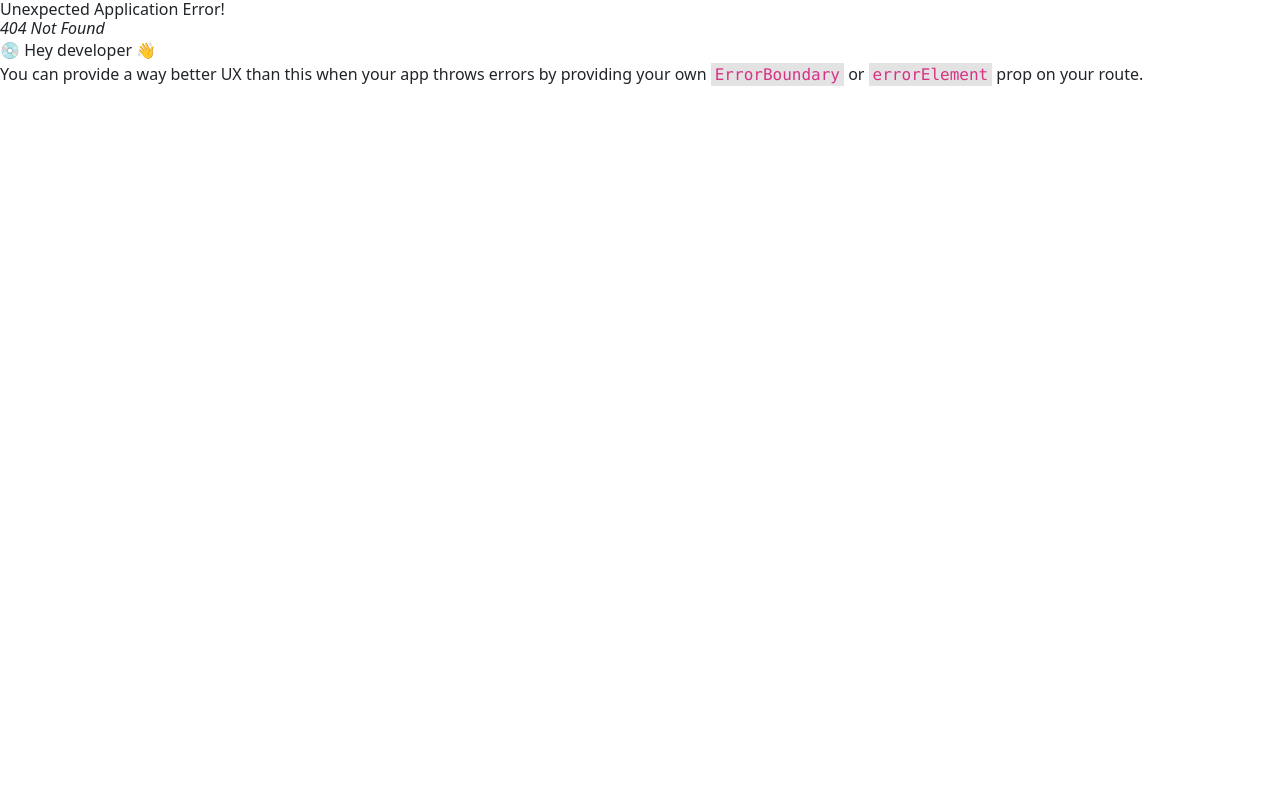
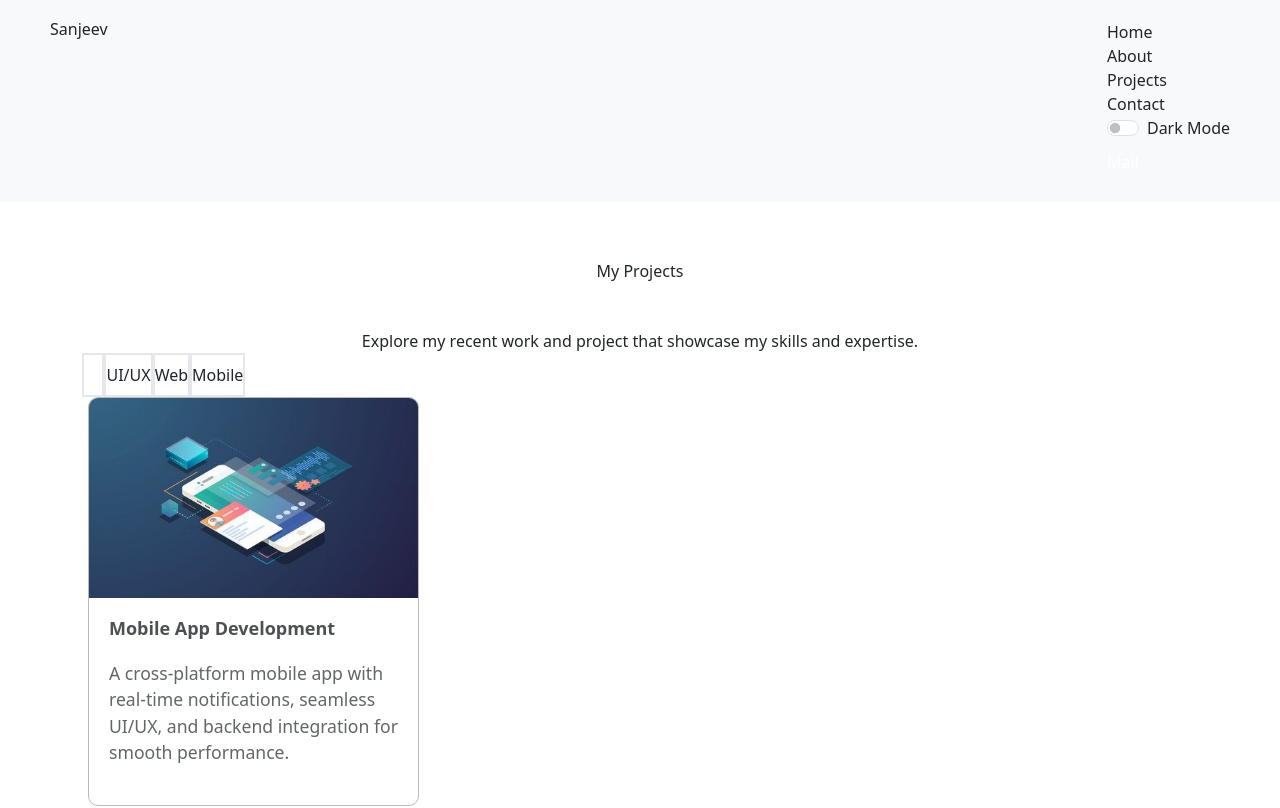
Before and after one commit to gurungsanjeev/personalPortfolio, a React (Vite) app: page /project in a window 1280 px wide. Before the commit this address had no page. Shown: the top 808 px of the page. Built offline with nearby package versions, Linux system fonts and the light colour scheme; a web font is replaced by a local one.

Commit message:
maintan the single scroll able of nav action

```diff
--- a/package.json
+++ b/package.json
@@ -18,7 +18,8 @@
     "emailjs-com": "^3.2.0",
     "react": "^18.3.1",
     "react-dom": "^18.3.1",
-    "react-router-dom": "^6.28.0"
+    "react-router-dom": "^6.28.0",
+    "react-scroll": "^1.9.3"
   },
   "devDependencies": {
     "@eslint/js": "^9.13.0",
--- a/src/components/GetInTouch.jsx
+++ b/src/components/GetInTouch.jsx
@@ -41,7 +41,7 @@ const GetInTouch = () => {
                     </label>
                     <input
                       type="email"
-                      placeholder="example@domain.com"
+                      placeholder="example@.com"
                       required
                       className="w-full border border-gray-300 px-3 py-2 rounded-md focus:ring-2 focus:ring-blue-500 focus:border-blue-500"
                     />
--- a/src/components/Home.jsx
+++ b/src/components/Home.jsx
@@ -1,34 +1,46 @@
 import React from "react";
-import Footer from "./Footer";
-import { NavLink } from "react-router-dom";
+import { Suspense } from "react";
+
+
+// / This is the static way to declare
 import { FontAwesomeIcon } from "@fortawesome/react-fontawesome";
 import AboutMe from "./AboutMe";
-import MySkills from "./MySkills";
-import MyService from "./MyService";
 import LandingPage from "./LandingPage";
 import MyProjects from "./MyProjects";
 import ContactMe from "./ContactMe";
 import GetInTouch from "./GetInTouch";
 
+
 const Home = () => {
   return (
     <>
-      <LandingPage/>
 
-      {/* My Service Section */}
-      {/* <MyService/> */}
+        {/* Create a single page scrollable website */}
+       <section id="home">
 
-      {/* About Me Section */}
-      <AboutMe />
+          <LandingPage />
+       </section>
 
-      <MyProjects/>
 
-      {/* Skills Section */}
-      {/* <MySkills /> */}
+        {/* About section */}
+        <section id="about">
 
-      {/* Contact me */}
-      {/* <ContactMe/> */}
-      <GetInTouch/>
+          <AboutMe />
+        </section>
+
+
+        {/* Project section  */}
+        <section id="projects">
+          <MyProjects />
+          </section>
+
+        {/* getintouch section */}
+        <section id="getintouch">
+
+          <GetInTouch />
+        </section>
+
+
     </>
   );
 };
--- a/src/components/MyProjects.jsx
+++ b/src/components/MyProjects.jsx
@@ -24,7 +24,7 @@ const MyProjects = () => {
         "A user-centric UI/UX design focusing on intuitive navigation, responsive layouts, and seamless user interactions for an engaging experience.",
     },
     {
-      id: 1,
+      id: 3,
       category: "mobile",
       image: "mobile1.jpg",
       title: "Mobile App Development",
@@ -33,7 +33,7 @@ const MyProjects = () => {
     },
 
     {
-      id: 3,
+      id: 4,
       category: "web",
       image: "web1.jpg",
       title: "Web",
@@ -41,7 +41,7 @@ const MyProjects = () => {
         "A user-centric UI/UX design focusing on intuitive navigation, responsive layouts, and seamless user interactions for an engaging experience.",
     },
     {
-      id: 2,
+      id: 5,
       category: "ui/ux",
       image: "uiux.jpg",
       title: "UI/UX Designing",
@@ -49,7 +49,7 @@ const MyProjects = () => {
         "A user-centric UI/UX design focusing on intuitive navigation, responsive layouts, and seamless user interactions for an engaging experience.",
     },
     {
-      id: 3,
+      id: 6,
       category: "web",
       image: "web1.jpg",
       title: "Web",
--- a/src/components/Navbar.jsx
+++ b/src/components/Navbar.jsx
@@ -1,32 +1,106 @@
-import React from 'react'
-import { NavLink } from 'react-router-dom'
+// import React from 'react'
+// import { NavLink } from 'react-router-dom';
+// import { NavLink as RouterNavLink } from "react-router-dom"; // Renamed to RouterNavLink
+// import { NavLink as ScrollNavLink } from "react-scroll";
 
+
+// const Navbar = (props) => {
+//     return (
+//         <>
+
+
+//             <nav className={`flex  bg-${props.mod} text-${props.mod==="light"?"dark":"light"}`}>
+
+//                 <div className="logo "><NavLink to="/" ><h1 className='font-semibold text-2xl'>Sanj<span className='text-blue-700'>eev</span></h1> </NavLink></div>
+//                 <ul className='items-center flex gap-5' id='nav'>
+//                     <li><NavLink className={(e) => { return e.isActive ? "active" : "" }} to="" smooth={true} duration={100}>Home</NavLink></li>
+//                     <li ><NavLink className={(e) => { return e.isActive ? "active" : "" }} to="about" smooth={true} duration={100}>About</NavLink></li>
+//                     <li ><NavLink className={(e) => { return e.isActive ? "active" : "" }} to="projects" smooth={true} duration={100}>Projects</NavLink></li>
+//                     <li ><NavLink className={(e) => { return e.isActive ? "active" : "" }} to="skills" smooth={true} duration={100}>Skills</NavLink></li>
+//                     <li ><NavLink className={(e) => { return e.isActive ? "active" : "" }} to="getintouch" smooth={true} duration={100}>Contact</NavLink></li>
+//                     <div className="form-check form-switch">
+//                         <input className="form-check-input" type="checkbox" onClick={props.togglemod} role="switch" id="flexSwitchCheckDefault"/>
+//                             <label className={`form-check-label text-${props.mod==="dark"?"light":"dark"}` } htmlFor="flexSwitchCheckDefault">Dark Mode</label>
+//                     </div>
+//                     <li><NavLink className="bg-blue-600 text-white pr-7 pl-7 pt-2 pb-2 rounded-md flex justify-center align-middle text-center" to="mailto:gurungsanjeev05@gmail.com" >Mail</NavLink></li>
+//                 </ul>
+//             </nav>
+
+
+//         </>
+//     )
+// }
+
+// export default Navbar
+
+
+
+
+/// chatgpt rephase navbar
+
+import React from 'react';
+import { NavLink as RouterNavLink } from 'react-router-dom'; // For routing
+import { Link as ScrollNavLink } from "react-scroll"; // For smooth scrolling
 
 const Navbar = (props) => {
     return (
         <>
+            <nav className={`flex bg-${props.mod} text-${props.mod === "light" ? "dark" : "light"}`}>
+                {/* Logo - Uses RouterNavLink */}
+                <div className="logo">
+                    <ScrollNavLink to="home" className='cursor-pointer' activeClass="active" >
+                        <h1 className='font-semibold text-2xl'>
+                            Sanj<span className='text-blue-700'>eev</span>
+                        </h1>
+                    </ScrollNavLink>
+                </div>
 
+                {/* Navigation Links */}
+                <ul className='items-center flex gap-5' id='nav'>
+                    <li>
+                        <ScrollNavLink className='cursor-pointer' activeClass="active" to="home" smooth={true} duration={100} spy={true} offset={-70} >
+                            Home
+                        </ScrollNavLink>
+                    </li>
+                    <li>
+                        <ScrollNavLink className='cursor-pointer' activeClass="active" to="about" smooth={true} duration={100} spy={true} offset={-70}>
+                            About
+                        </ScrollNavLink>
+                    </li>
+                    <li>
+                        <ScrollNavLink className='cursor-pointer' activeClass="active" to="projects" smooth={true} duration={100} spy={true} offset={-70}>
+                            Projects
+                        </ScrollNavLink>
+                    </li>
+                    {/* <li>
+                        <ScrollNavLink className='cursor-pointer' activeClass="active" to="skills" smooth={true} duration={100} spy={true} offset={-70}>
+                            Skills
+                        </ScrollNavLink>
+                    </li> */}
+                    <li>
+                        <ScrollNavLink className='cursor-pointer' activeClass="active" to="getintouch" smooth={true} duration={100} spy={true} offset={-70}>
+                            Contact
+                        </ScrollNavLink>
+                    </li>
 
-            <nav className={`flex  bg-${props.mod} text-${props.mod==="light"?"dark":"light"}`}>
+                    {/* Dark Mode Switch */}
+                    <div className="form-check form-switch">
+                        <input className="form-check-input" type="checkbox" onClick={props.togglemod} role="switch" id="flexSwitchCheckDefault" />
+                        <label className={`form-check-label text-${props.mod === "dark" ? "light" : "dark"}`} htmlFor="flexSwitchCheckDefault">
+                            Dark Mode
+                        </label>
+                    </div>
 
-                <div className="logo "><NavLink to="/" ><h1 className='font-semibold text-2xl'>Sanj<span className='text-blue-700'>eev</span></h1> </NavLink></div>
-                <ul className='items-center flex gap-5' id='nav'>
-                    <li><NavLink className={(e) => { return e.isActive ? "active" : "" }} to="">Home</NavLink></li>
-                    <li ><NavLink className={(e) => { return e.isActive ? "active" : "" }} to="about">About</NavLink></li>
-                    <li ><NavLink className={(e) => { return e.isActive ? "active" : "" }} to="projects">Projects</NavLink></li>
-                    <li ><NavLink className={(e) => { return e.isActive ? "active" : "" }} to="skills">Skills</NavLink></li>
-                    <li ><NavLink className={(e) => { return e.isActive ? "active" : "" }} to="contact">Contact</NavLink></li>
-                    <div className="form-check form-switch">
-                        <input className="form-check-input" type="checkbox" onClick={props.togglemod} role="switch" id="flexSwitchCheckDefault"/>
-                            <label className={`form-check-label text-${props.mod==="dark"?"light":"dark"}` } htmlFor="flexSwitchCheckDefault">Dark Mode</label>
-                    </div>
-                    <li><NavLink className="bg-blue-600 text-white pr-7 pl-7 pt-2 pb-2 rounded-md flex justify-center align-middle text-center" to="mailto:gurungsanjeev05@gmail.com" >Mail</NavLink></li>
+                    {/* Mail Button */}
+                    <li>
+                        <a href="mailto:gurungsanjeev05@gmail.com" className="bg-blue-600 text-white pr-7 pl-7 pt-2 pb-2 rounded-md flex justify-center align-middle text-center">
+                            Mail
+                        </a>
+                    </li>
                 </ul>
             </nav>
+        </>
+    );
+};
 
-
-        </>
-    )
-}
-
-export default Navbar
+export default Navbar;
```
Also changed, not shown: src/main.jsx (+8 -7 lines), 1 other file (tests, documents, lock files or other folders).
